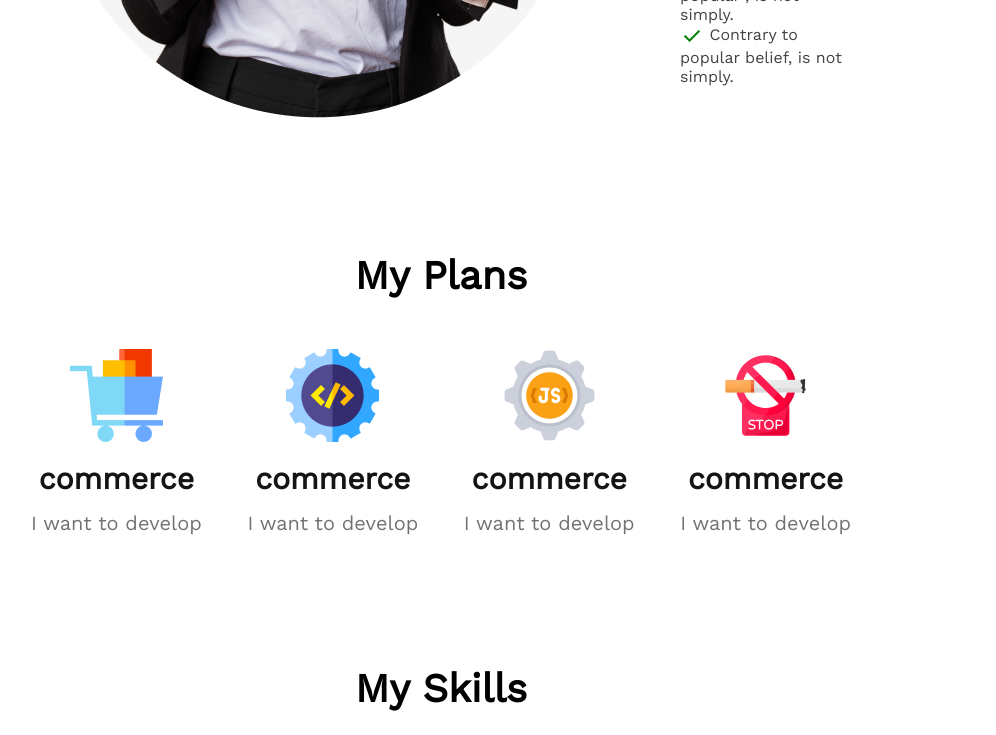
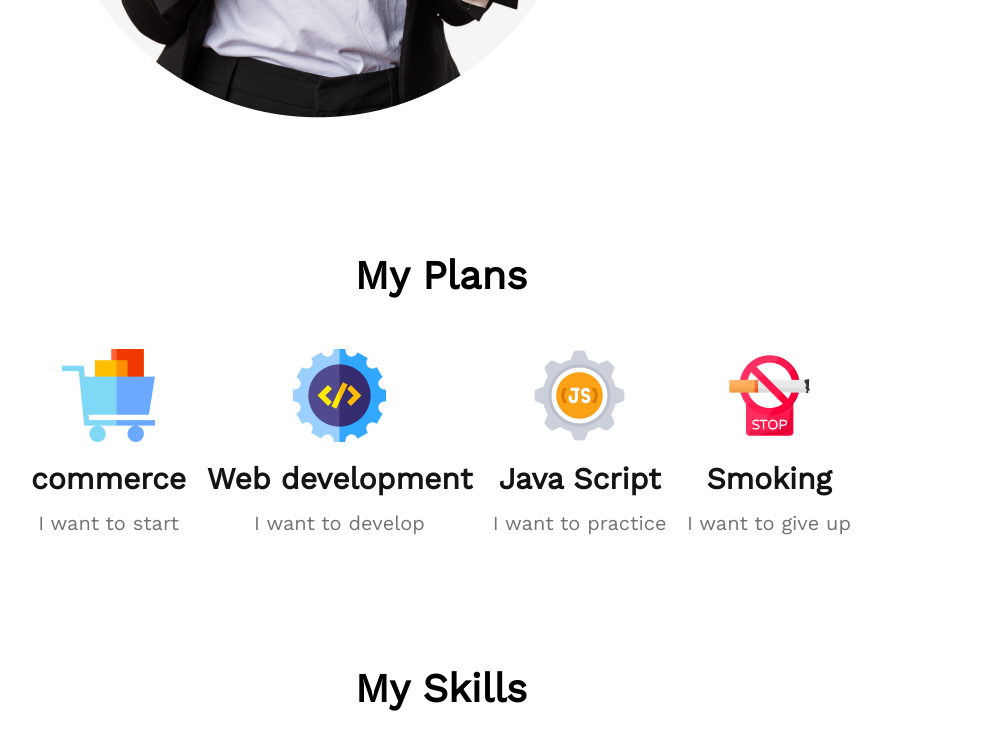
Before and after one commit to mohammadmukhter/first_project_a1, a plain HTML site: page index.html in a window 1280 px wide. Shown: the part 1510-2245 px from the top of the page, without its empty margins (199-1195 px from the left). Drawn offline with nearby package versions, Linux system fonts and the light colour scheme.

Commit message:
something gosha maja code push

```diff
--- a/index.html
+++ b/index.html
@@ -38,7 +38,7 @@
             </div>
             <div class="profile_items">
                 <div class="profile_title">
-                    My failures of previous year
+                    My failures of previous(2022) year
                 </div>
                 <div class="profile_title_description">
                     Contrary to popular belief, Lorem Ipsum is not simply random text. It has roots in a piece of classical Latin literature from 45 BC, making it over 2000 years old. Richard McClintock.
@@ -77,28 +77,28 @@
                         <img src="./images/icons/ecom.png" alt="img">
                     </div>
                     <div class="plan_item_title">commerce</div>
-                    <div class="plan_description">I want to develop</div>
+                    <div class="plan_description">I want to start</div>
                 </div>
                 <div class="plan">
                     <div class="plan_img">
                         <img src="./images/icons/web.png" alt="img">
                     </div>
-                    <div class="plan_item_title">commerce</div>
+                    <div class="plan_item_title">Web development</div>
                     <div class="plan_description">I want to develop</div>
                 </div>
                 <div class="plan">
                     <div class="plan_img">
                         <img src="./images/icons/js.png" alt="img">
                     </div>
-                    <div class="plan_item_title">commerce</div>
-                    <div class="plan_description">I want to develop</div>
+                    <div class="plan_item_title">Java Script</div>
+                    <div class="plan_description">I want to practice</div>
                 </div>
                 <div class="plan">
                     <div class="plan_img">
                         <img src="./images/icons/smoke.png" alt="img">
                     </div>
-                    <div class="plan_item_title">commerce</div>
-                    <div class="plan_description">I want to develop</div>
+                    <div class="plan_item_title">Smoking</div>
+                    <div class="plan_description">I want to give up</div>
                 </div>
             </div>
         </section>
```
